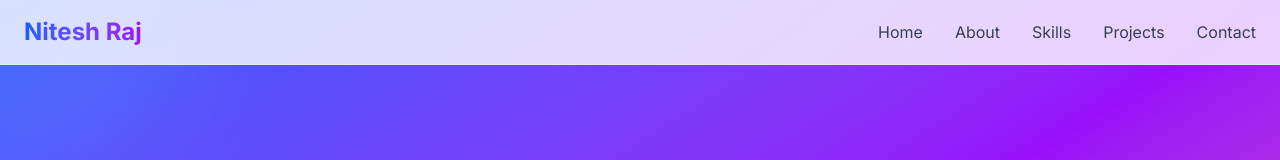
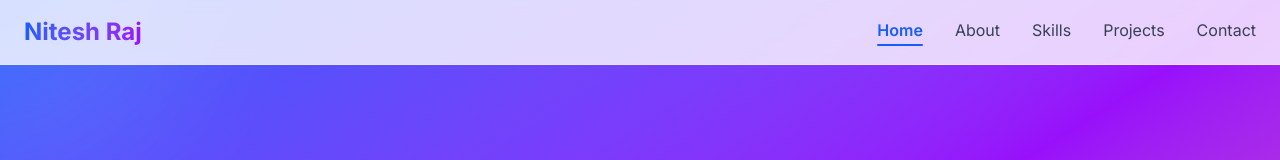
Before and after one commit to nitesh7079/My-Portfolio, a React (Vite) app: page / in a window 1280 px wide. Shown: the top 160 px of the page. Built offline with nearby package versions, Linux system fonts and the light colour scheme.

Commit message:
I have change when you move any section then it show currently in which section you are present

```diff
--- a/src/components/Navbar.jsx
+++ b/src/components/Navbar.jsx
@@ -1,8 +1,32 @@
-import React from 'react';
+import React, { useState, useEffect } from 'react';
 import { useTheme } from '../context/ThemeContext';
 
 const Navbar = () => {
   const { isDark, toggleTheme } = useTheme();
+  const [activeSection, setActiveSection] = useState('home');
+
+  useEffect(() => {
+    const handleScroll = () => {
+      const sections = ['home', 'about', 'skills', 'projects', 'contact'];
+      const scrollPosition = window.scrollY + 100;
+
+      for (const sectionId of sections) {
+        const element = document.getElementById(sectionId);
+        if (element) {
+          const { offsetTop, offsetHeight } = element;
+          if (scrollPosition >= offsetTop && scrollPosition < offsetTop + offsetHeight) {
+            setActiveSection(sectionId);
+            break;
+          }
+        }
+      }
+    };
+
+    window.addEventListener('scroll', handleScroll);
+    handleScroll(); // Check initial position
+
+    return () => window.removeEventListener('scroll', handleScroll);
+  }, []);
 
   const scrollToSection = (sectionId) => {
     const element = document.getElementById(sectionId);
@@ -10,6 +34,14 @@ const Navbar = () => {
       element.scrollIntoView({ behavior: 'smooth' });
     }
   };
+
+  const navItems = [
+    { id: 'home', label: 'Home' },
+    { id: 'about', label: 'About' },
+    { id: 'skills', label: 'Skills' },
+    { id: 'projects', label: 'Projects' },
+    { id: 'contact', label: 'Contact' }
+  ];
 
   return (
     <nav className="fixed top-0 left-0 right-0 z-50 bg-white/80 dark:bg-gray-900/80 backdrop-blur-md border-b border-gray-200 dark:border-gray-800 transition-all duration-300">
@@ -20,21 +52,22 @@ const Navbar = () => {
           </div>
 
           <div className="hidden md:flex items-center gap-8">
-            <button onClick={() => scrollToSection('home')} className="text-gray-700 dark:text-gray-300 hover:text-blue-600 dark:hover:text-blue-400 transition-colors">
-              Home
-            </button>
-            <button onClick={() => scrollToSection('about')} className="text-gray-700 dark:text-gray-300 hover:text-blue-600 dark:hover:text-blue-400 transition-colors">
-              About
-            </button>
-            <button onClick={() => scrollToSection('skills')} className="text-gray-700 dark:text-gray-300 hover:text-blue-600 dark:hover:text-blue-400 transition-colors">
-              Skills
-            </button>
-            <button onClick={() => scrollToSection('projects')} className="text-gray-700 dark:text-gray-300 hover:text-blue-600 dark:hover:text-blue-400 transition-colors">
-              Projects
-            </button>
-            <button onClick={() => scrollToSection('contact')} className="text-gray-700 dark:text-gray-300 hover:text-blue-600 dark:hover:text-blue-400 transition-colors">
-              Contact
-            </button>
+            {navItems.map((item) => (
+              <button
+                key={item.id}
+                onClick={() => scrollToSection(item.id)}
+                className={`relative pb-1 transition-colors ${
+                  activeSection === item.id
+                    ? 'text-blue-600 dark:text-blue-400 font-semibold'
+                    : 'text-gray-700 dark:text-gray-300 hover:text-blue-600 dark:hover:text-blue-400'
+                }`}
+              >
+                {item.label}
+                {activeSection === item.id && (
+                  <span className="absolute bottom-0 left-0 w-full h-0.5 bg-blue-600 dark:bg-blue-400 rounded-full"></span>
+                )}
+              </button>
+            ))}
           </div>
         </div>
       </div>
```
Also changed, not shown: 1 other file (tests, documents, lock files or other folders).
